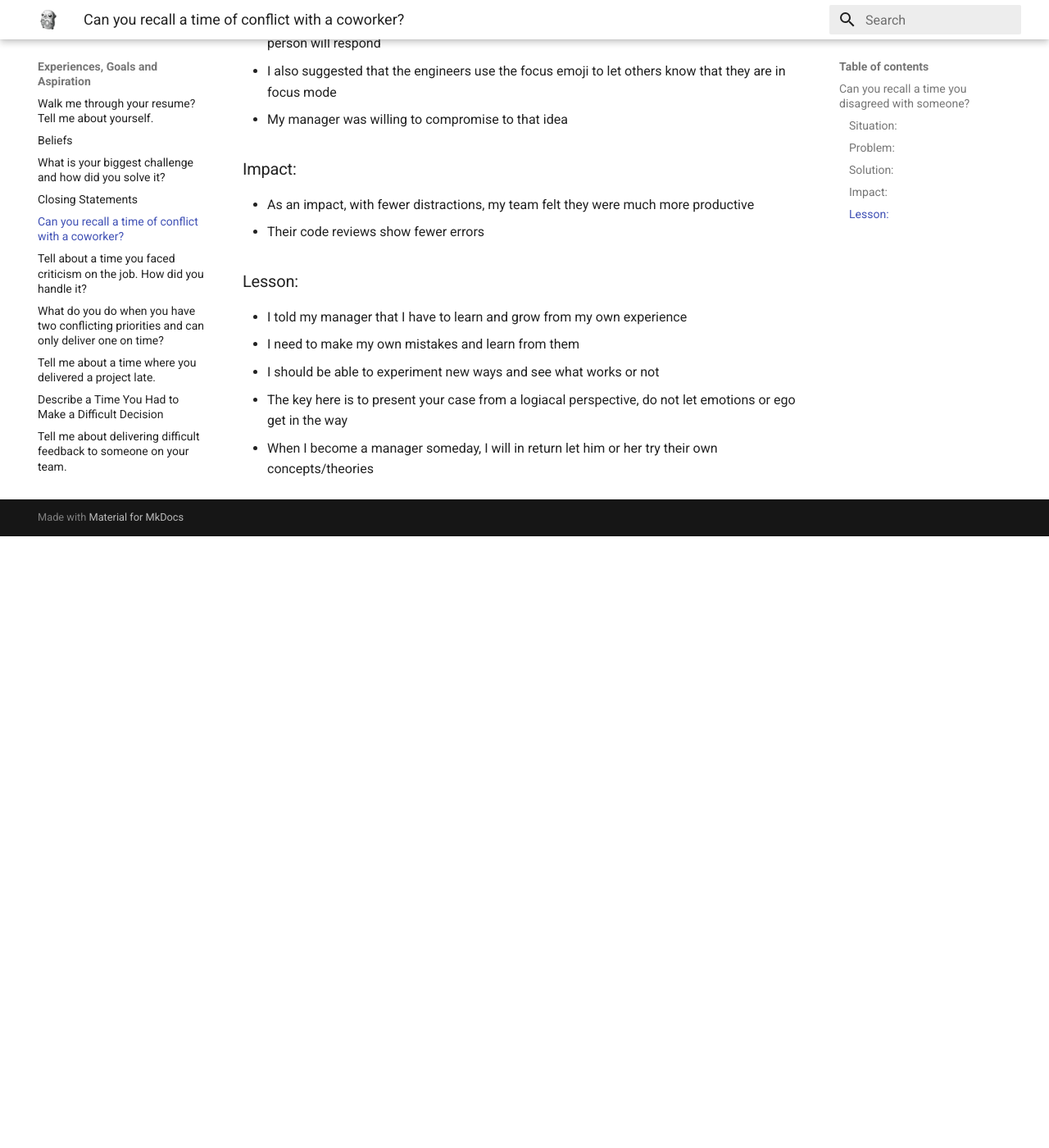
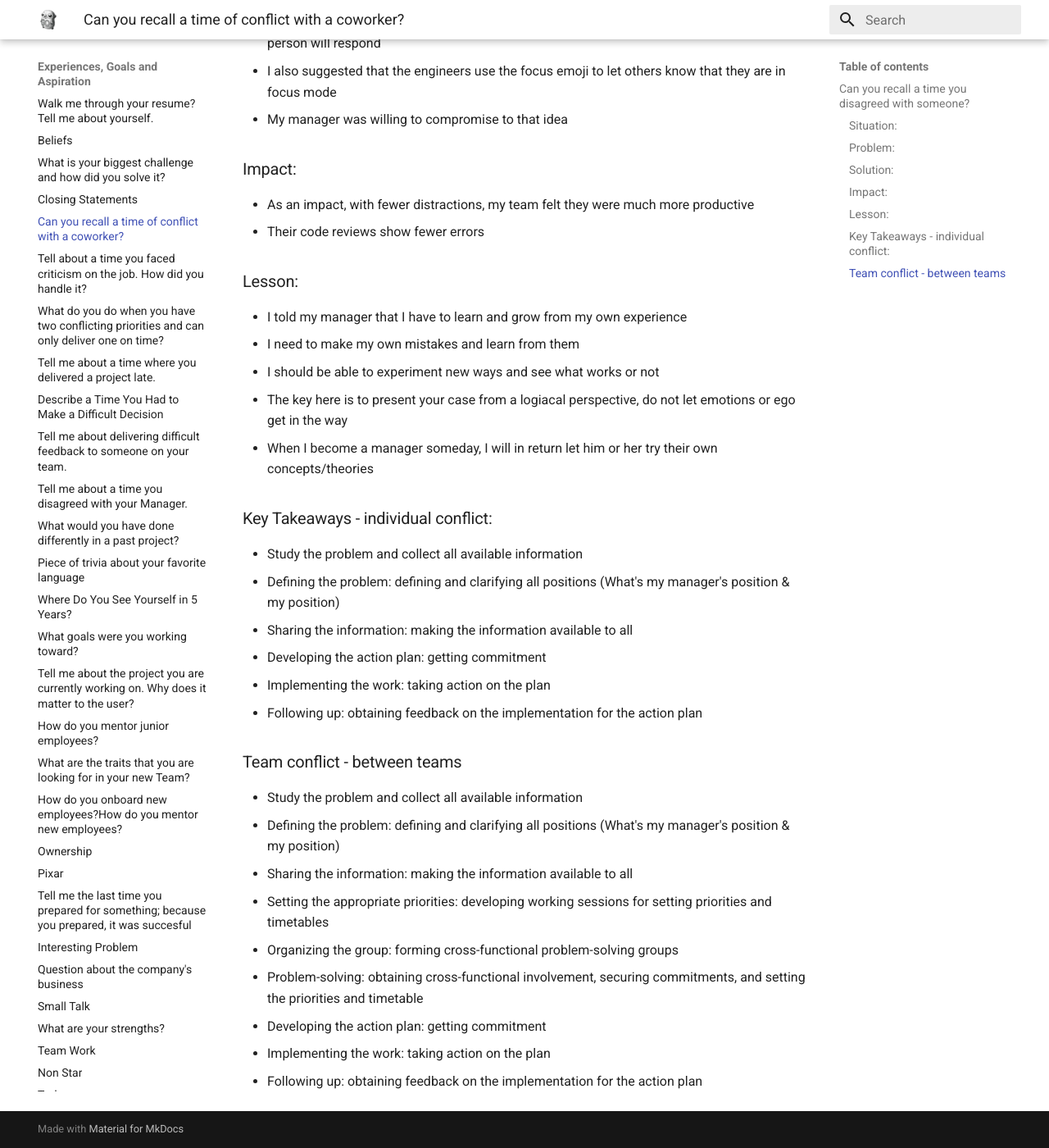
Before and after one commit to stashedUp/experiences, an MkDocs documentation site: the page built from docs/Conflict.md, in a window 1280 px wide and 1400 px high, scrolled down 789 px. Shown: the whole window at 82% size. Built offline with MkDocs 1.6.1 and Material for MkDocs 9.7.7, drawn with Linux system fonts in a browser that asks for light colours; before the commit the page ends 1443 px from its top, so only the background shows below that.

Commit message:
Update Conflict.md

```diff
--- a/docs/Conflict.md
+++ b/docs/Conflict.md
@@ -30,3 +30,23 @@
 - I should be able to experiment new ways and see what works or not
 - The key here is to present your case from a logiacal perspective, do not let emotions or ego get in the way
 - When I become a manager someday, I will in return let him or her try their own concepts/theories
+
+
+### Key Takeaways - individual conflict:
+- Study the problem and collect all available information
+- Defining the problem: defining and clarifying all positions (What's my manager's position & my position)
+- Sharing the information: making the information available to all
+- Developing the action plan: getting commitment
+- Implementing the work: taking action on the plan
+- Following up: obtaining feedback on the implementation for the action plan
+
+### Team conflict - between teams
+- Study the problem and collect all available information
+- Defining the problem: defining and clarifying all positions (What's my manager's position & my position)
+- Sharing the information: making the information available to all
+- Setting the appropriate priorities: developing working sessions for setting priorities and timetables
+- Organizing the group: forming cross-functional problem-solving groups
+- Problem-solving: obtaining cross-functional involvement, securing commitments, and setting the priorities and timetable
+- Developing the action plan: getting commitment
+- Implementing the work: taking action on the plan
+- Following up: obtaining feedback on the implementation for the action plan
```
